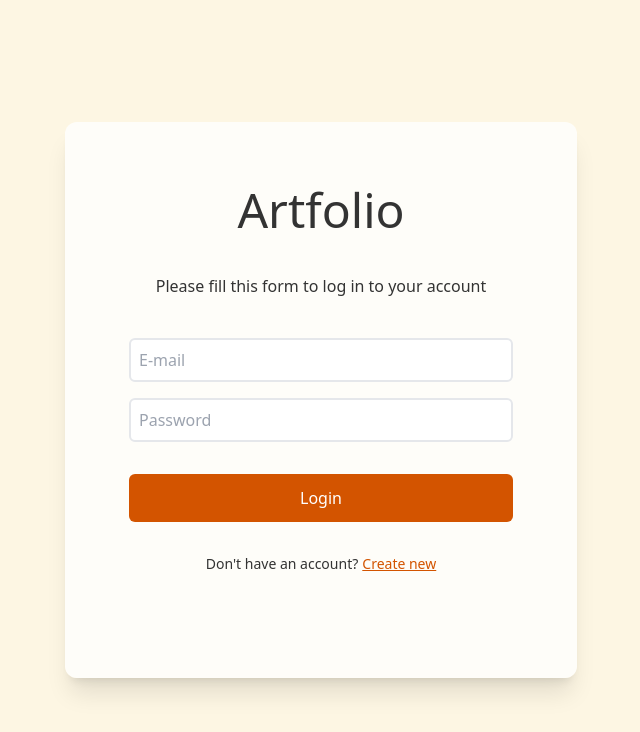
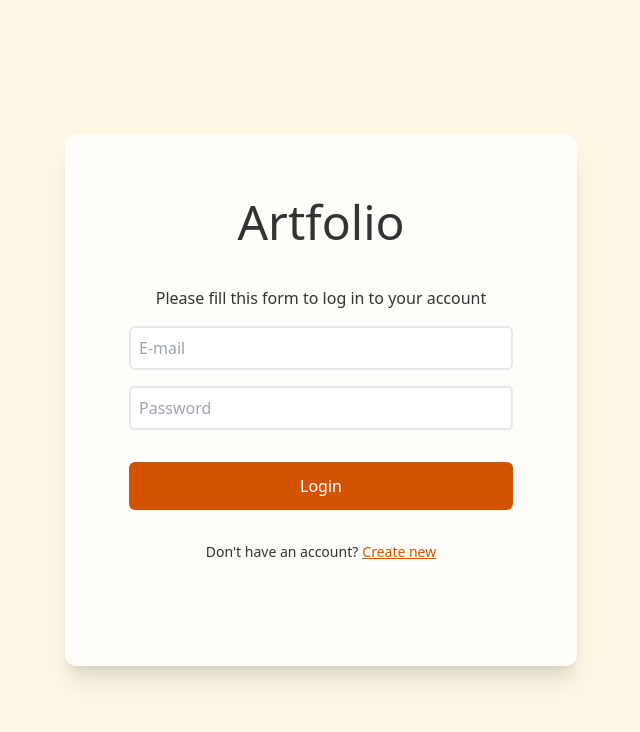
Before and after one commit to indialifah/artfolio-dbb-finalproject, a React (Vite) app: page /login in a window 1280 px wide. Shown: the top 732 px of the page, without its empty margins (319-959 px from the left). Built offline with nearby package versions, Linux system fonts and the light colour scheme.

Commit message:
edit Login page

```diff
--- a/src/pages/Login.jsx
+++ b/src/pages/Login.jsx
@@ -36,7 +36,7 @@ const Login = () => {
     <div className='flex flex-row min-h-screen justify-center items-center'>
         <div className='bg-white bg-opacity-80 w-2/5 p-16 shadow-xl rounded-xl'>
             <h1 className='text-5xl text-black font-medium text-center'>Artfolio</h1>
-            <p className='text-black text-center py-10'>Please fill this form to log in to your account</p>
+            <p className='text-black text-center pt-10 pb-4'>Please fill this form to log in to your account</p>
             <div className='flex flex-col gap-4 mb-10'>
 
                 <input type="email" placeholder='E-mail' onChange={handleChangeEmail}
```
